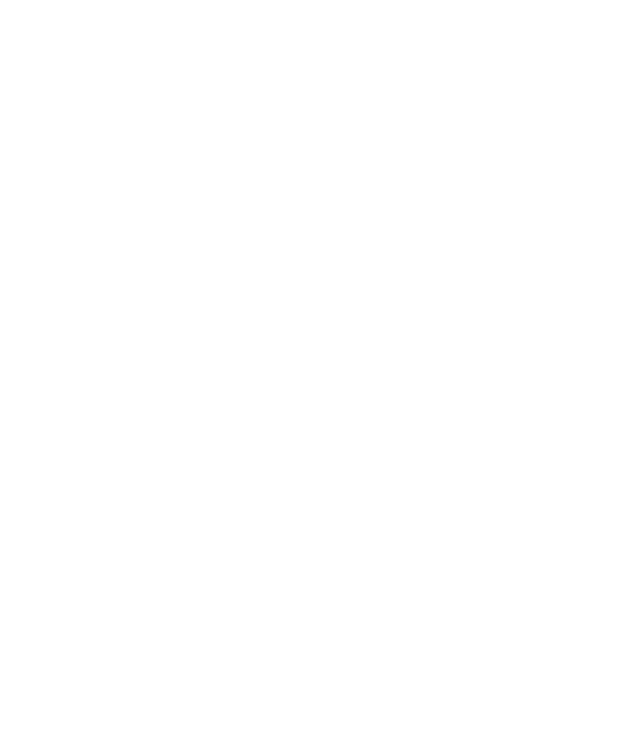
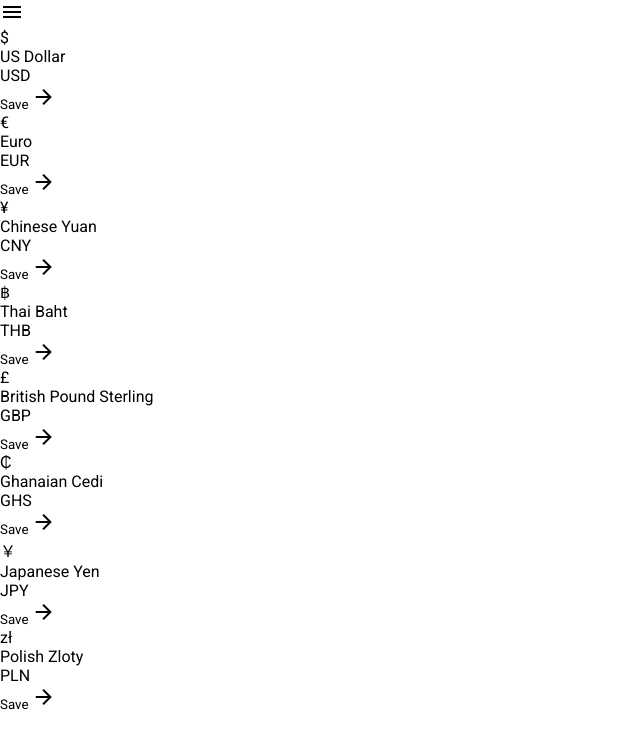
Before and after one commit to greypignest/kepesito-vizsga-sitebuild, a plain HTML site: page index.html in a window 1280 px wide. Shown: the whole page, without its empty margins (0-640 px from the left). Drawn offline with Linux system fonts and the light colour scheme.

Commit message:
basics done

```diff
--- a/index.html
+++ b/index.html
@@ -5,10 +5,17 @@
     <meta http-equiv="X-UA-Compatible" content="IE=edge">
     <meta name="viewport" content="width=device-width, initial-scale=1.0">
     <script src="script.js"></script>
+    <link rel="preconnect" href="https://fonts.googleapis.com">
+    <link rel="preconnect" href="https://fonts.gstatic.com" crossorigin>
+    <link href="https://fonts.googleapis.com/css2?family=Roboto:wght@400;700&display=swap" rel="stylesheet">
+    <link href="https://fonts.googleapis.com/icon?family=Material+Icons" rel="stylesheet">
     <link rel="stylesheet" href="style.css">
     <title>Document</title>
 </head>
 <body>
-
+    <header>
+        <div class="material-icons">menu</div>
+    </header>
+    <section class="container"></section>
 </body>
 </html>
--- a/script.js
+++ b/script.js
@@ -0,0 +1,65 @@
+const datas = [
+    {
+        title: "US Dollar",
+        sub: "$",
+        text: "USD"
+    },
+    {
+        title: "Euro",
+        sub: "€",
+        text: "EUR"
+    },
+    {
+        title: "Chinese Yuan",
+        sub: "¥",
+        text: "CNY"
+    },
+    {
+        title: "Thai Baht",
+        sub: "฿",
+        text: "THB"
+    },
+    {
+        title: "British Pound Sterling",
+        sub: "£",
+        text: "GBP"
+    },
+    {
+        title: "Ghanaian Cedi",
+        sub: "₵",
+        text: "GHS"
+    },
+    {
+        title: "Japanese Yen",
+        sub: "￥",
+        text: "JPY"
+    },
+    {
+        title: "Polish Zloty",
+        sub: "zł",
+        text: "PLN"
+    },
+];
+
+const card = (data) => {
+    return `
+        <div class="card">
+            <p class="sub">${data.sub}</p>
+            <p class="title">${data.title}</p>
+            <p class="text">${data.text}</p>
+            <button>
+                Save
+                <span class="material-icons">arrow_forward</span>
+            </button>
+        </div>
+    `
+}
+
+function loadEvent() {
+    const container = document.querySelector(".container")
+    for (const data of datas) {
+        container.insertAdjacentHTML("beforeend", card(data))
+    }
+}
+
+window.addEventListener("load", loadEvent)
--- a/style.css
+++ b/style.css
@@ -7,7 +7,7 @@ body, body *, body *::before, body *::after {
 
     background: transparent;
 
-    font-family: inherit;
+    font-family: 'Roboto', sans-serif;
 
     text-decoration: none;
 }
@@ -40,3 +40,7 @@ button, input, textarea, select {
     -webkit-appearance: none !important;
     border-radius: 0
 }
+
+
+#666
+#fff
```
Also changed, not shown: 1 other file.
